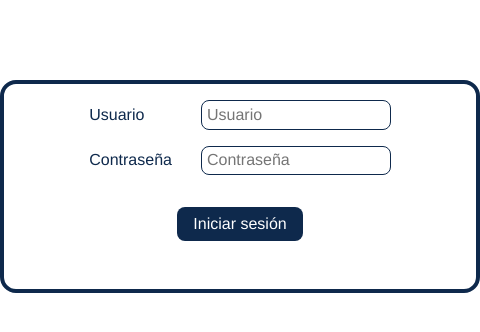
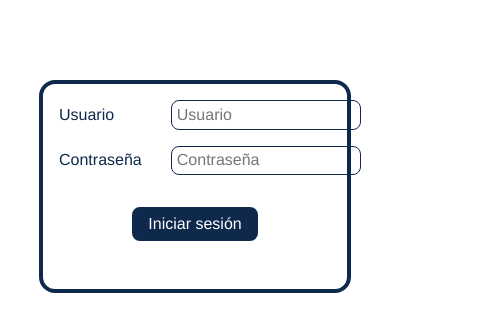
Before and after one commit to Romar476/app-inmob, a React (Vite) app: page /paneldeadministracion in a window 390 px wide. Shown: the top 332 px of the page, 480 px wide, since content can reach past the window. Built offline with nearby package versions, Linux system fonts and the light colour scheme; no server answers.

Commit message:
Update Login.css

```diff
--- a/src/pages/Login/Login.css
+++ b/src/pages/Login/Login.css
@@ -35,3 +35,9 @@
     margin: 2rem 0 0;
     font-weight: 600;
 }
+@media (max-width: 32rem){
+    .Login{
+        width: 80%;
+        padding: 1rem;
+    }
+}
```
